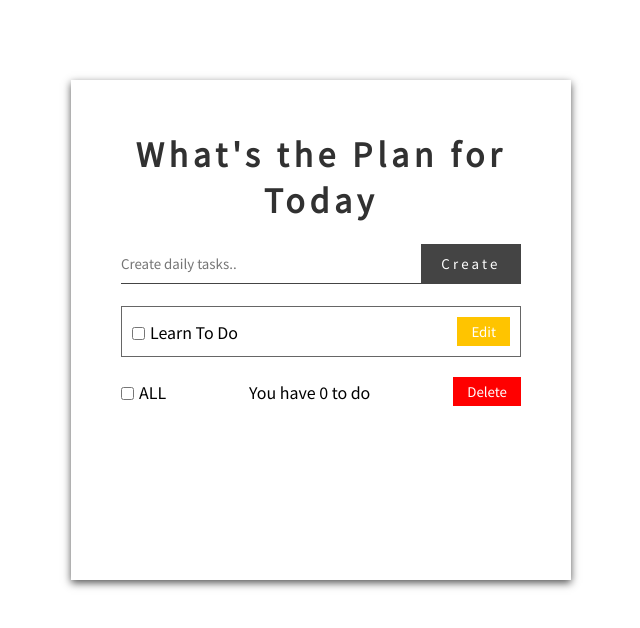
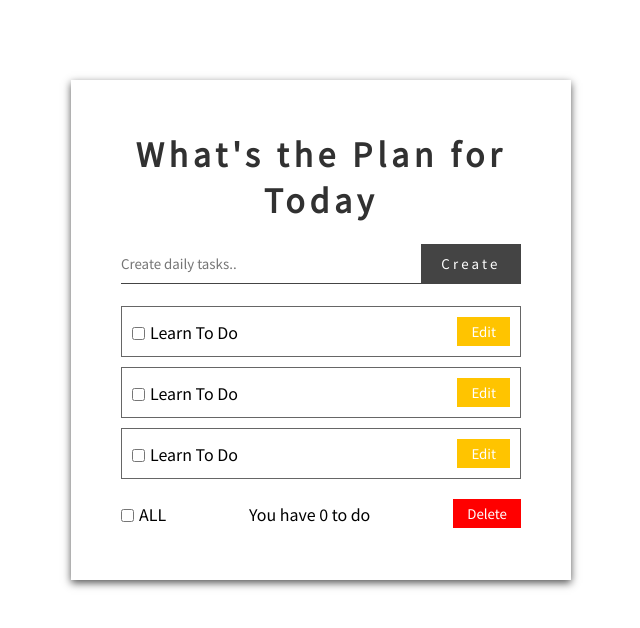
Before and after one commit to lukaszprotosawicki/todo-list-day, a React (Create React App) app: page / in a window 1280 px wide. Shown: the top 628 px of the page, without its empty margins (319-959 px from the left). Built offline with nearby package versions, Linux system fonts and the light colour scheme.

Commit message:
add ListItem.js

```diff
--- a/src/componentes/List.js
+++ b/src/componentes/List.js
@@ -1,15 +1,12 @@
 import React from "react";
+import ListItem from "./ListItem";
 
 const List = () => {
   return (
     <ul>
-      <li>
-        <label htmlFor="">
-          <input type="checkbox" id="" />
-          Learn to do
-        </label>
-        <button>Edit</button>
-      </li>
+      <ListItem />
+      <ListItem />
+      <ListItem />
     </ul>
   );
 };
--- /dev/null
+++ b/src/componentes/ListItem.js
@@ -0,0 +1,17 @@
+import React from "react";
+
+const ListItem = () => {
+  return (
+    <ul>
+      <li>
+        <label htmlFor="">
+          <input type="checkbox" id="" />
+          Learn to do
+        </label>
+        <button>Edit</button>
+      </li>
+    </ul>
+  );
+};
+
+export default ListItem;
```
